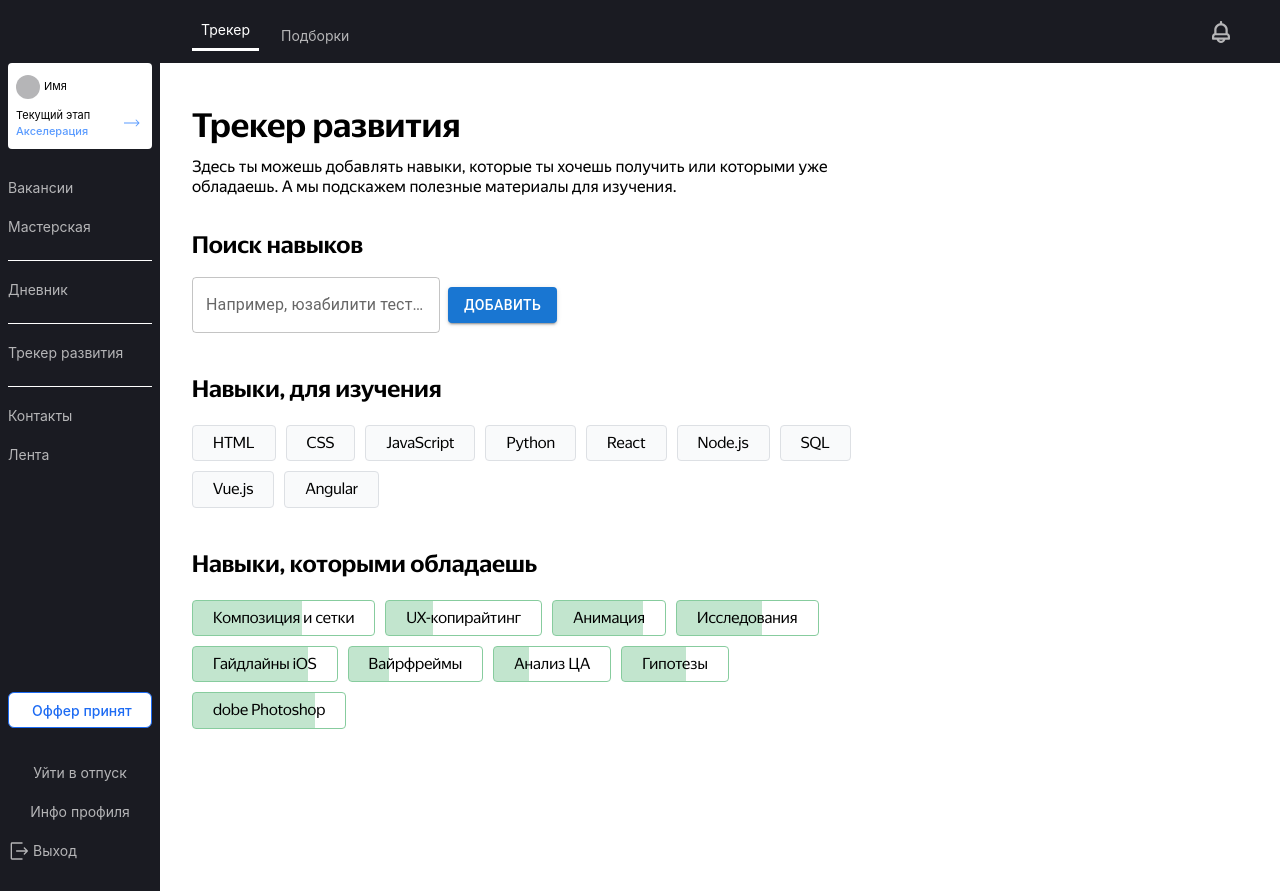
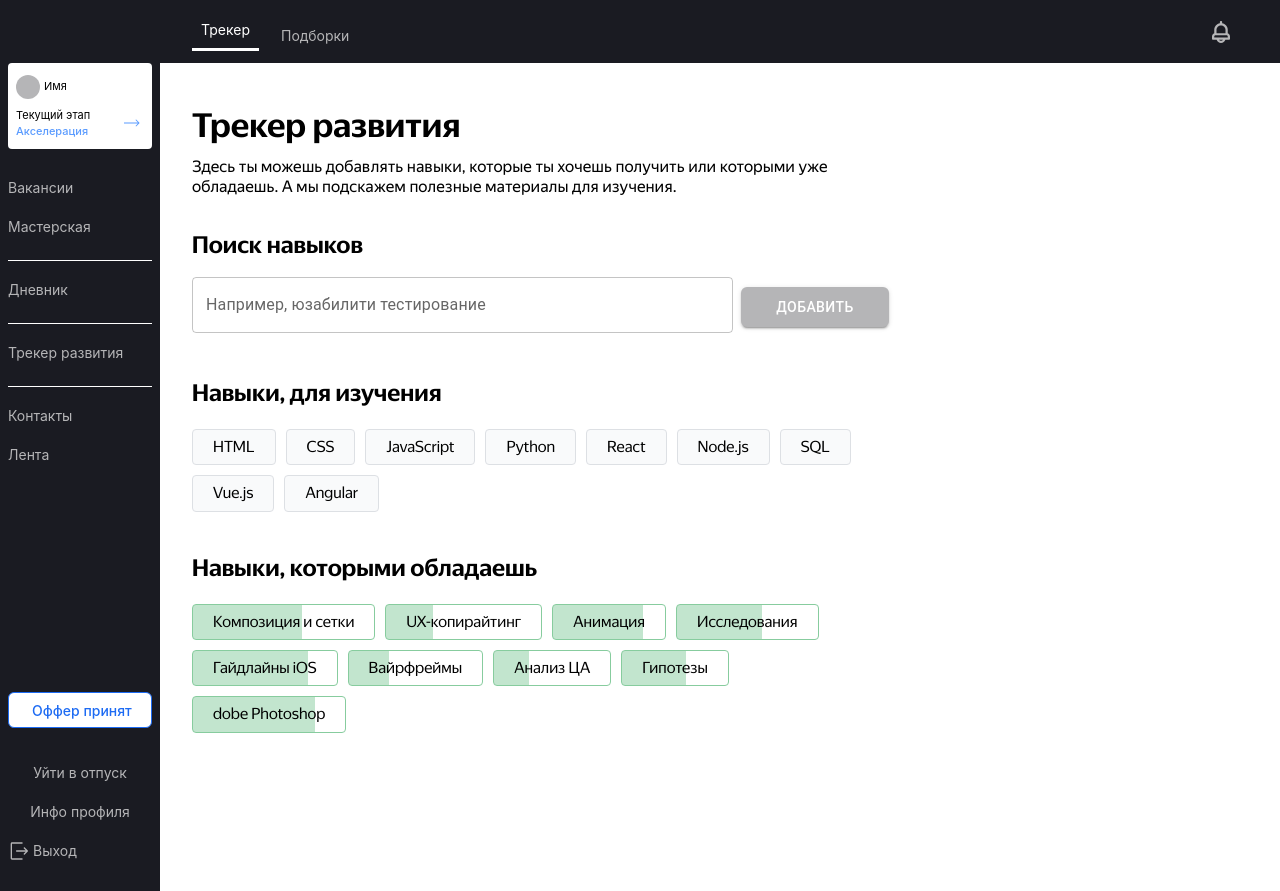
Before and after one commit to OlgaOlgar47/development-tracker-frontend, a React (Create React App) app: page / in a window 1280 px wide. Built offline with nearby package versions, Linux system fonts and the light colour scheme.

Commit message:
feat: добавить rated skills

```diff
--- a/src/components/SearchForm/SearchForm.jsx
+++ b/src/components/SearchForm/SearchForm.jsx
@@ -44,31 +44,31 @@ export default function SearchForm() {
           variant="outlined"
           value={searchText}
           onChange={handleInputChange}
-          // sx={{
-          //   margin: "0 0 20px",
-          //   width: "541px",
-          //   height: "40px",
-          //   fontFamily: "YS Text",
-          //   fontSize: "14px",
-          //   fontStyle: "normal",
-          //   fontWeight: 400,
-          //   lineHeight: "20px",
-          // }}
+          sx={{
+            margin: "0 0 20px",
+            width: "541px",
+            height: "40px",
+            fontFamily: "YS Text",
+            fontSize: "14px",
+            fontStyle: "normal",
+            fontWeight: 400,
+            lineHeight: "20px",
+          }}
         />
         <Button
           variant="contained"
           color="primary"
           onClick={handleAddButtonClick}
-          // sx={{
-          //   width: "148px",
-          //   height: "40px",
-          //   padding: "10px 20px",
-          //   justifyContent: "center",
-          //   alignItems: "center",
-          //   gap: "10px",
-          //   borderRadius: "6px",
-          //   background: "#B5B5B7",
-          // }}
+          sx={{
+            width: "148px",
+            height: "40px",
+            padding: "10px 20px",
+            justifyContent: "center",
+            alignItems: "center",
+            gap: "10px",
+            borderRadius: "6px",
+            background: "#B5B5B7",
+          }}
         >
           Добавить
         </Button>
```
